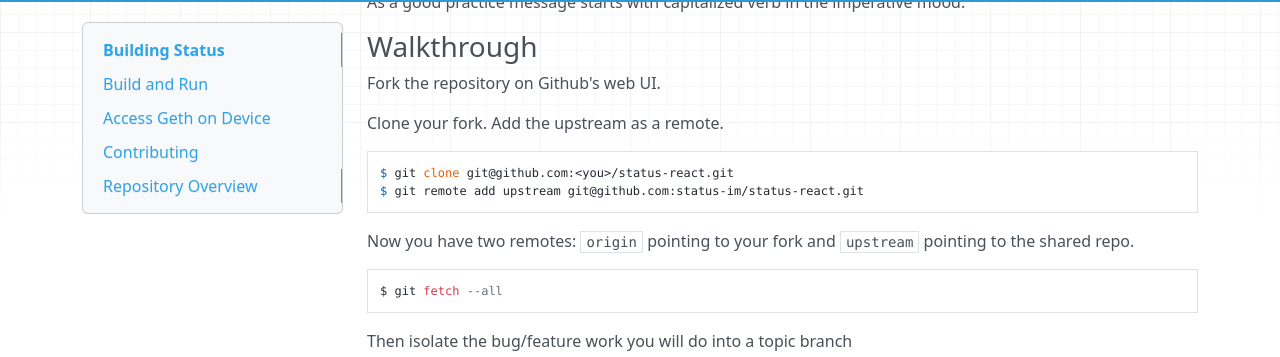
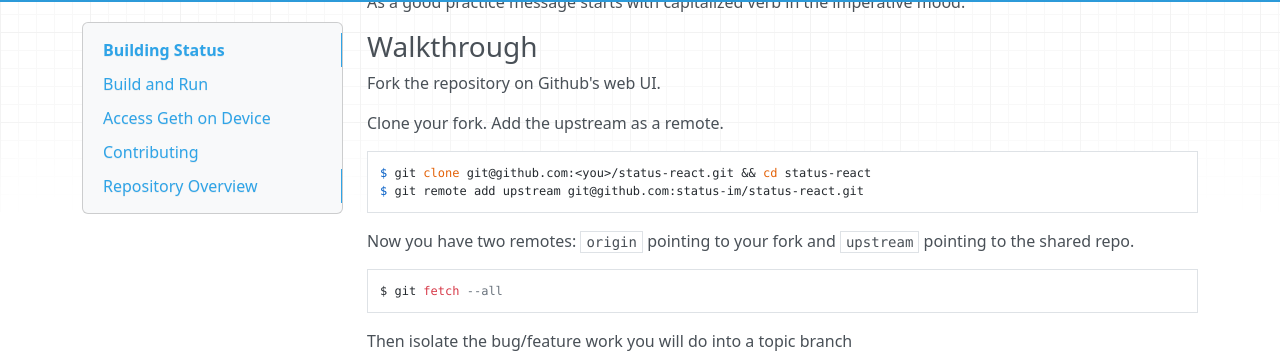
Before and after one commit to status-im/wiki.status.im, an MkDocs documentation site: the page built from docs/contributing/development/building-status.md, in a window 1280 px wide and 900 px high, scrolled down 2979 px. Shown: the part 94-451 px from the top of the window. Built offline with MkDocs 1.6.1, drawn with Linux system fonts in a browser that asks for light colours; nearby versions of some CDN libraries; old or Windows-style settings are respelled for this version of MkDocs.

Commit message:
Add change dir call to building-status.md

```diff
--- a/docs/contributing/development/building-status.md
+++ b/docs/contributing/development/building-status.md
@@ -133,7 +133,7 @@ Fork the repository on Github's web UI.
 
 Clone your fork. Add the upstream as a remote.
 
-    $ git clone git@github.com:<you>/status-react.git
+    $ git clone git@github.com:<you>/status-react.git && cd status-react
     $ git remote add upstream git@github.com:status-im/status-react.git
 
 Now you have two remotes: `origin` pointing to your fork and `upstream` pointing to the shared repo.
```
